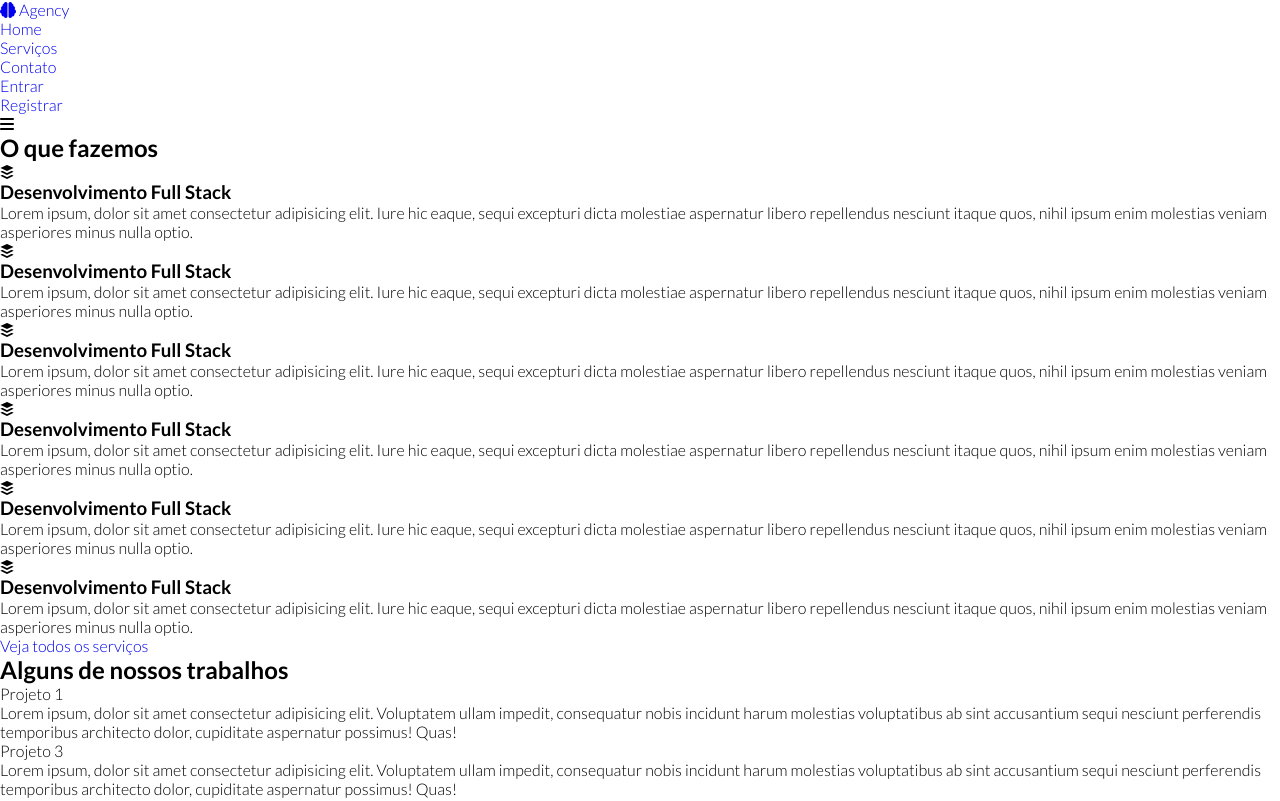
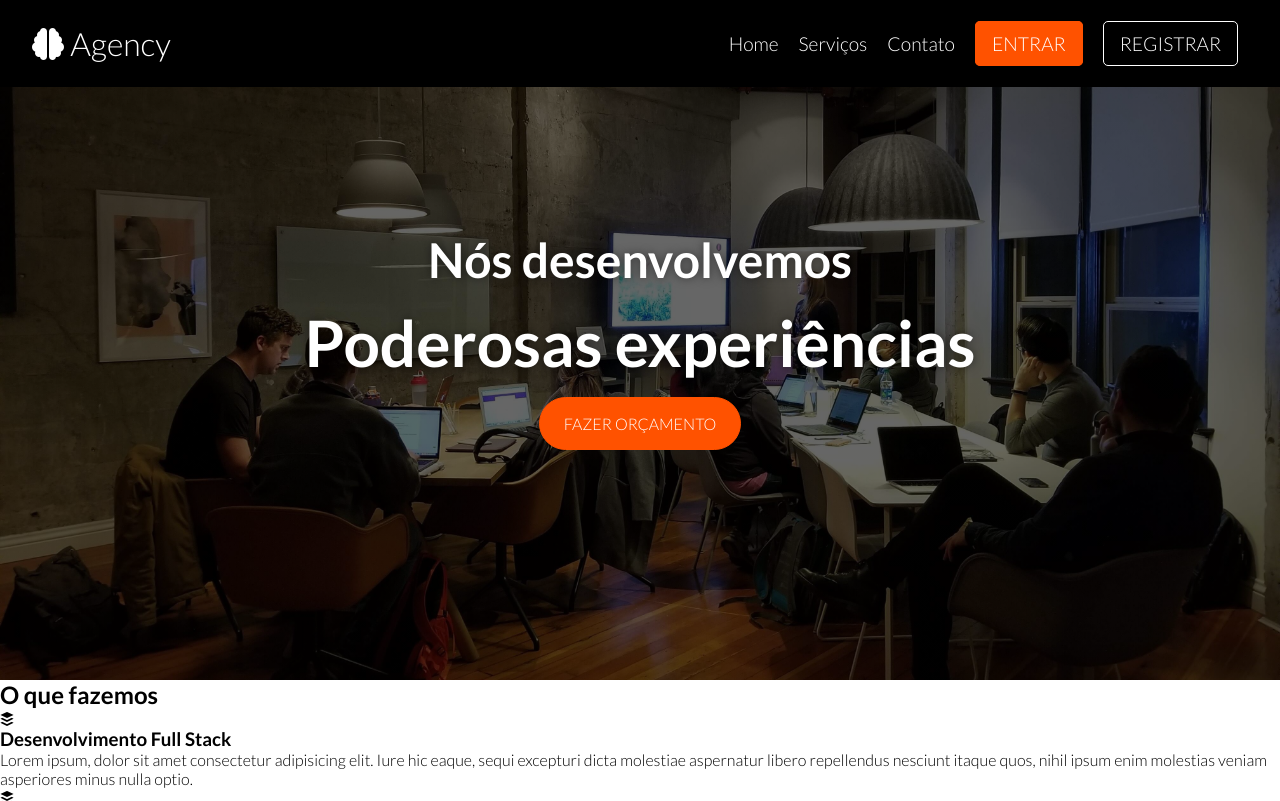
Before and after one commit to lgsfarias/agency, a plain HTML site: page index.html in a window 1280 px wide. Shown: the top 801 px of the page. Drawn offline with Linux system fonts and the light colour scheme.

Commit message:
feat: header and menu style

```diff
--- a/index.html
+++ b/index.html
@@ -27,7 +27,6 @@
       <a href="#" class="brand">
         <i class="fas fa-brain"></i> Agency
       </a>
-    </div>
       <nav>
         <ul class="nav-container__navbar">
           <li>
@@ -48,6 +47,12 @@
         </ul>
       </nav>
       <i class="fas fa-bars"></i>
+    </div>
+    <div class="title-container">
+      <h2>Nós desenvolvemos</h2>
+      <h1>Poderosas experiências</h1>
+      <a href="#" class="btn btn--primary btn--rounded">Fazer Orçamento</a>
+    </div>
   </header>
 
   <main class="service-container">
--- a/scss/_utilities.scss
+++ b/scss/_utilities.scss
@@ -1,3 +1,4 @@
+// mixins
 @mixin reset{
   * {
     margin: 0;
@@ -14,3 +15,45 @@
     list-style: none;
   }
 }
+
+@mixin main-hover {
+  transition: all 0.3s ease-in-out;
+  &:hover {
+    color: $primary-color;
+  }
+}
+
+// placeholders
+%title-text-shadow {
+  text-shadow: 0 0 10px rgba(0, 0, 0, 0.5);
+}
+
+// btns
+.btn {
+  padding: 0.6rem 1rem;
+  border: 1px solid $light-color;
+  text-transform: uppercase;
+  border-radius: 5px;
+  transition: .3s ease-in-out;
+  color: $light-color;
+
+  &:hover {
+    color: $primary-color;
+    border-color: $primary-color;
+  }
+
+  &--primary {
+    background-color: $primary-color;
+    border-color: $primary-color;
+
+    &:hover {
+      background-color: transparent;
+    }
+  }
+
+  &--rounded {
+    margin-top: 1rem;
+    border-radius: 2rem;
+    padding: 1rem 1.5rem;
+  }
+}
--- a/scss/style.scss
+++ b/scss/style.scss
@@ -1,4 +1,71 @@
 @import "variables";
 @import "utilities";
 
-@include reset
+@include reset;
+
+#main-banner {
+  background: linear-gradient(rgba(0, 0, 0, 0.6), rgba(0, 0, 0, 0.6)), url("../img/office.jpg");
+  height: 85vh;
+  background-size: cover;
+  background-position: center;
+
+  .nav-container {
+    display: flex;
+    justify-content: space-between;
+    position: fixed;
+    top: 0;
+    left: 0;
+    width: 100%;
+    padding: 1.5rem 2rem;
+    background-color: $black;
+    z-index: 10;
+
+    .brand {
+      color: $light-color;
+      font-size: 2rem;
+      @include main-hover;
+    }
+
+    &__navbar {
+      display: flex;
+      align-items: center;
+      height: 100%;
+
+      li {
+        margin: 5px 10px;
+
+        a {
+          color: $light-color;
+          font-size: 1.2rem;
+          @include main-hover;
+        }
+      }
+    }
+
+    .fas.fa-bars {
+      color: #FFF;
+      font-size: 2rem;
+      display: none;
+    }
+  }
+
+  .title-container {
+    color: $light-color;
+    display: flex;
+    flex-direction: column;
+    align-items: center;
+    justify-content: center;
+    height: 100%;
+
+    h2 {
+      font-size: 3rem;
+      @extend %title-text-shadow;
+    }
+
+    h1 {
+      font-size: 4rem;
+      margin-top: 1rem;
+      @extend %title-text-shadow;
+    }
+  }
+}
```
Also changed, not shown: css/style.css, 1 other file. Lines whose indentation alone changed are shown as unchanged.
